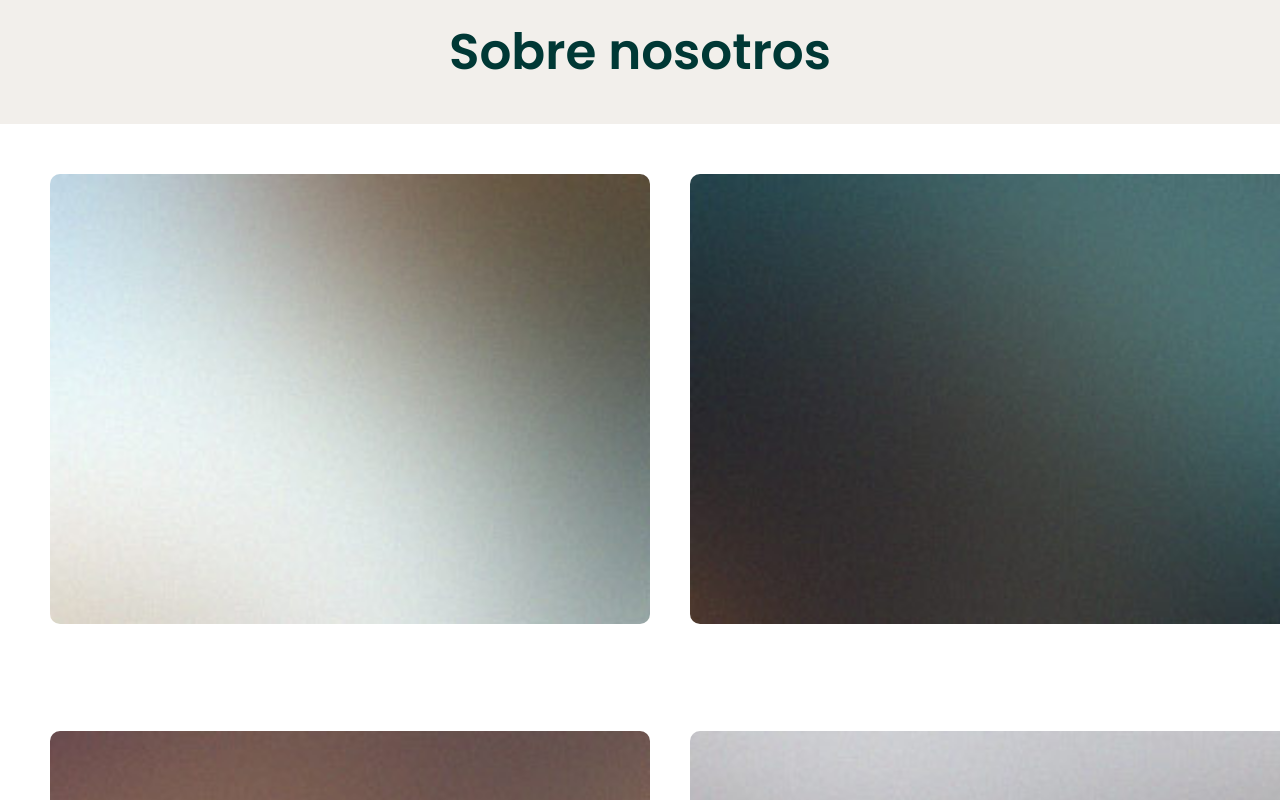
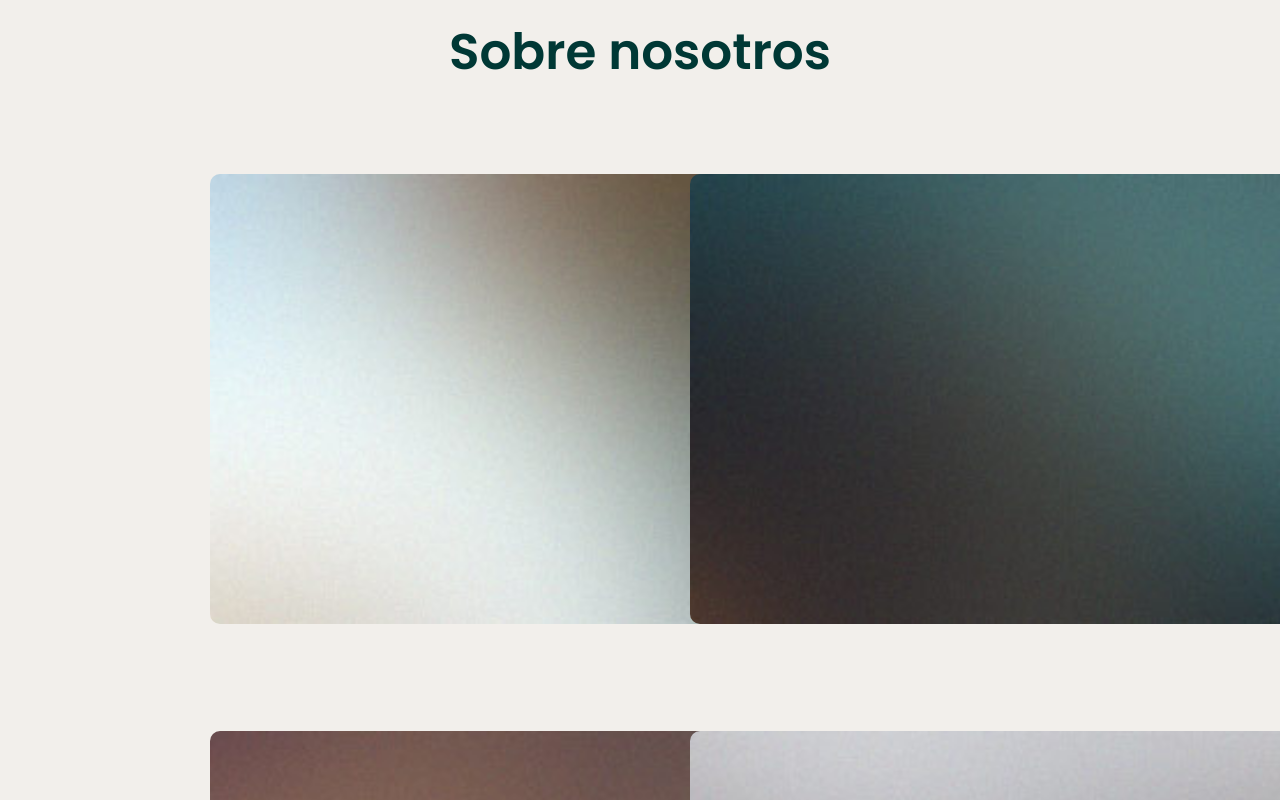
Before and after one commit to VilladaG32022/CocinamosPorLosNinos, a React (Create React App) app: page / in a window 1280 px wide. Shown: the part 3420-4220 px from the top of the page. Built offline with nearby package versions, Linux system fonts and the light colour scheme.

Commit message:
Update AboutSection.css

```diff
--- a/src/components/AboutSection/AboutSection.css
+++ b/src/components/AboutSection/AboutSection.css
@@ -1,7 +1,8 @@
 .about__container{
-  background-color:#fff;
   display:grid;
+  width: 75% !important;
   grid-template-columns: 50% 50%;
+  margin: auto;
 }
 
 .about__title {
```
